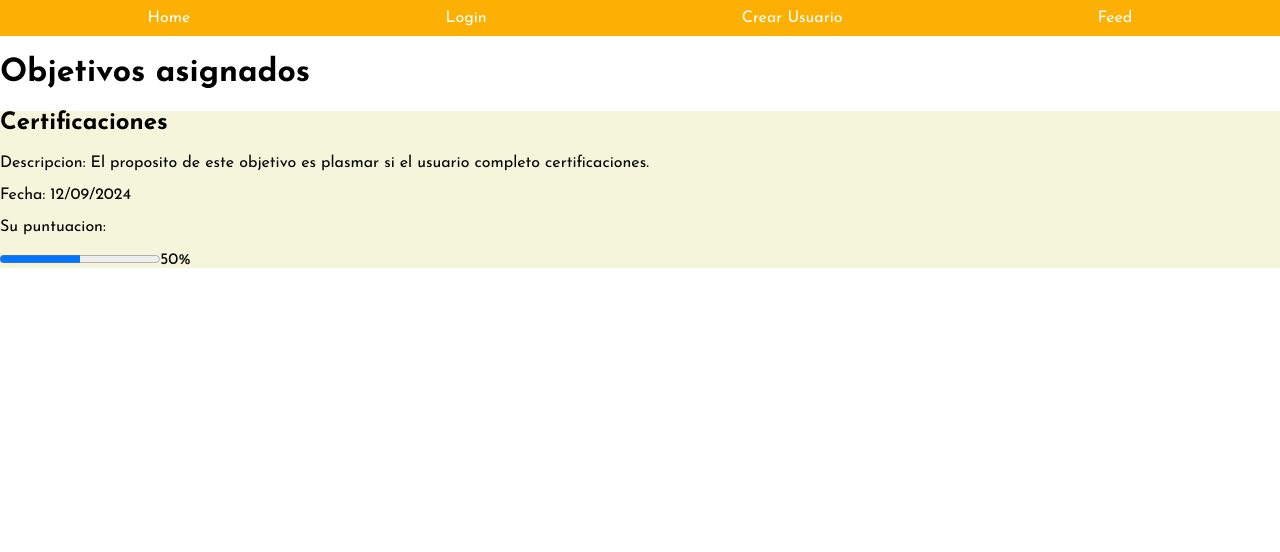
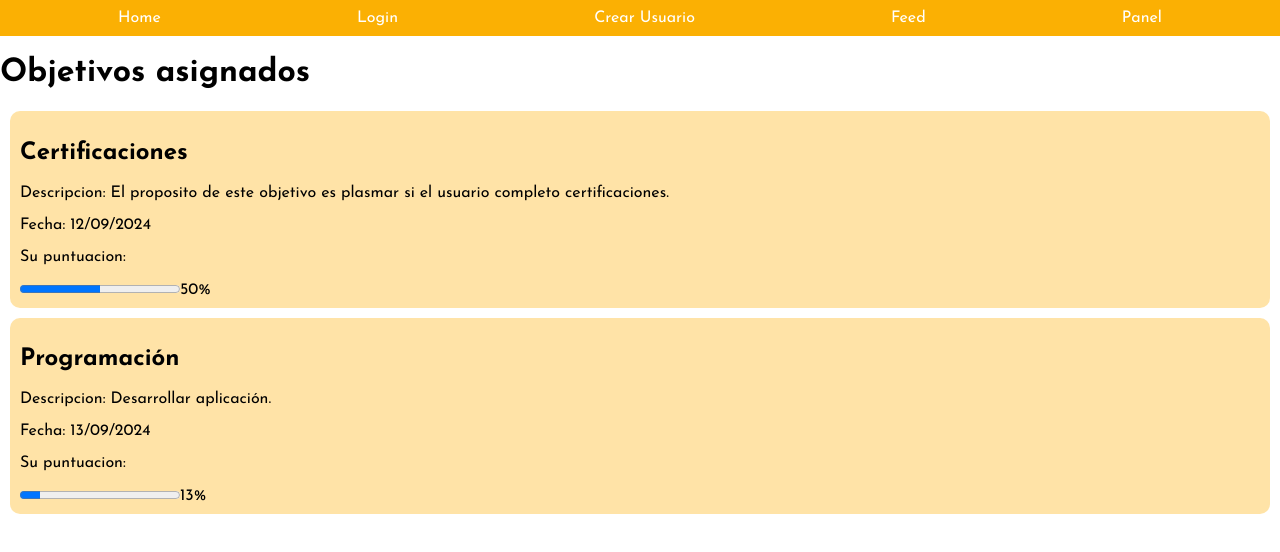
Before and after one commit to enzoranelli/AppObjetivos, a React (Vite) app in the folder front-end/: page /feed in a window 1280 px wide. Shown: the top 552 px of the page. Built offline with nearby package versions, Linux system fonts and the light colour scheme.

Commit message:
Se automatizo el feed de objetivos y se creo el panel de admin

```diff
--- a/front-end/src/App.jsx
+++ b/front-end/src/App.jsx
@@ -4,6 +4,7 @@ import Home from './pages/Home';
 import Login from './pages/Login';
 import NuevoUsuario from './pages/NuevoUsuario.jsx';
 import Feed from './pages/Feed.jsx';
+import Panel from './pages/Panel.jsx';
 
 function App() {
   return (
@@ -15,6 +16,7 @@ function App() {
           <Route path="/login" element={<Login />}/>
           <Route path="/nuevoUsuario" element={<NuevoUsuario />}/>
           <Route path='/feed' element={<Feed />}/>
+          <Route path='/panel' element={<Panel />}/>
         </Routes>
       </div>
     </Router>
--- a/front-end/src/components/Navegacion.jsx
+++ b/front-end/src/components/Navegacion.jsx
@@ -10,6 +10,7 @@ const Navegacion = () => {
           <li><Link to="/login">Login</Link></li>
           <li><Link to="/nuevoUsuario">Crear Usuario</Link></li>
           <li><Link to="/feed">Feed</Link></li>
+          <li><Link to="/panel">Panel</Link></li>
         </ul>
       </nav>
     </header>
--- /dev/null
+++ b/front-end/src/components/ObjetivoPanel.jsx
@@ -0,0 +1,25 @@
+import React from "react";
+import "../styles/Objetivo.css"
+
+function ObjetivoPanel(props){
+
+    return (
+
+        <div className="contenedor-objetivo">
+            <h2>{props.objetivo.titulo}</h2>
+            <p>Descripcion: {props.objetivo.descripcion}</p>
+            <p>Fecha: {props.objetivo.fecha}</p>
+            <p>Promedio de puntuacion: </p>
+            <progress id="progreso "value={props.objetivo.valor} max="100"></progress>
+            <label htmlFor="progreso">{props.objetivo.valor}%</label>
+            <h2>Personas Asignadas</h2>
+            <ul>
+                <li><a>Juan Perez</a></li>
+                <li><a>John Doe</a></li>
+            </ul>
+        </div>
+    );
+
+}
+
+export default ObjetivoPanel;
--- a/front-end/src/pages/Feed.jsx
+++ b/front-end/src/pages/Feed.jsx
@@ -1,19 +1,32 @@
 import Objetivo from "../components/Objetivo";
-
+import "../styles/Feed.css";
 
 function Feed(){
 
-    const objetivo = {
+    const objetivos = [{
         titulo: "Certificaciones",
         fecha: "12/09/2024",
         descripcion: "El proposito de este objetivo es plasmar si el usuario completo certificaciones.",
         valor: "50"
-
-    }
+    },
+    {
+        titulo: "Programación",
+        fecha: "13/09/2024",
+        descripcion: "Desarrollar aplicación.",
+        valor: "13"
+    }]
     return(
         <div>
             <h1>Objetivos asignados</h1>
-            <Objetivo objetivo={objetivo}/>
+            <ul className="lista">
+                { objetivos.map((objetivo,index)=>(
+                    <li key={index}>
+                        {console.log(objetivo)}
+                        <Objetivo objetivo={objetivo}/>
+                    </li>
+                ))}
+            </ul>
+
         </div>
 
 
--- /dev/null
+++ b/front-end/src/pages/Panel.jsx
@@ -0,0 +1,20 @@
+import ObjetivoPanel from "../components/ObjetivoPanel";
+function Panel(){
+    const objetivos = {
+        titulo: "Certificaciones",
+        fecha: "12/09/2024",
+        descripcion: "El proposito de este objetivo es plasmar si el usuario completo certificaciones.",
+        valor: "50"
+    }
+
+    return (
+        <div>
+            <h1>Lista de objetivos</h1>
+            <ObjetivoPanel objetivo={objetivos} />
+
+        </div>
+
+    );
+}
+
+export default Panel;
--- /dev/null
+++ b/front-end/src/styles/Feed.css
@@ -0,0 +1,4 @@
+.lista{
+    list-style: none;
+    padding: 0;
+}
--- a/front-end/src/styles/Objetivo.css
+++ b/front-end/src/styles/Objetivo.css
@@ -1,3 +1,7 @@
 .contenedor-objetivo{
-    background-color: beige;
+    background-color: rgb(255, 227, 167);
+    border-radius: 10px;
+    border: 2px;
+    padding: 10px;
+    margin: 10px;
 }
```
